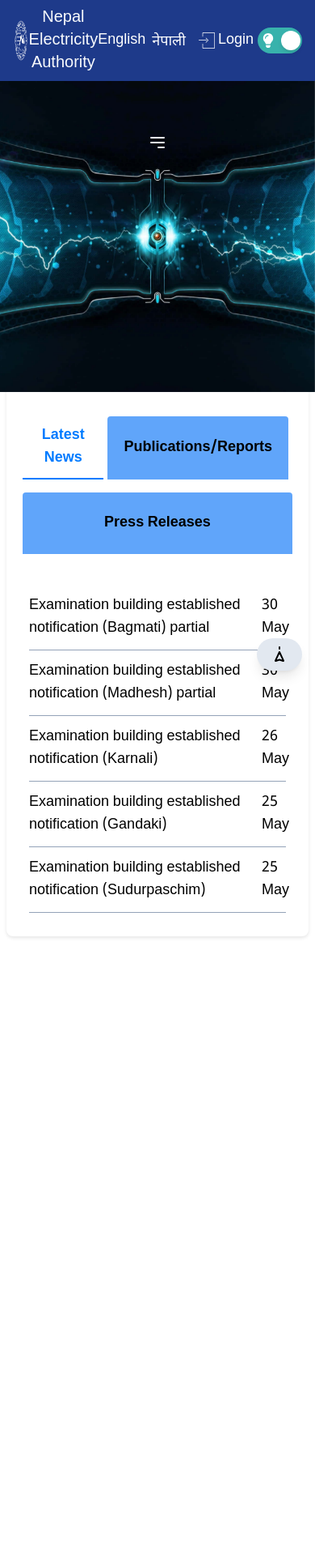
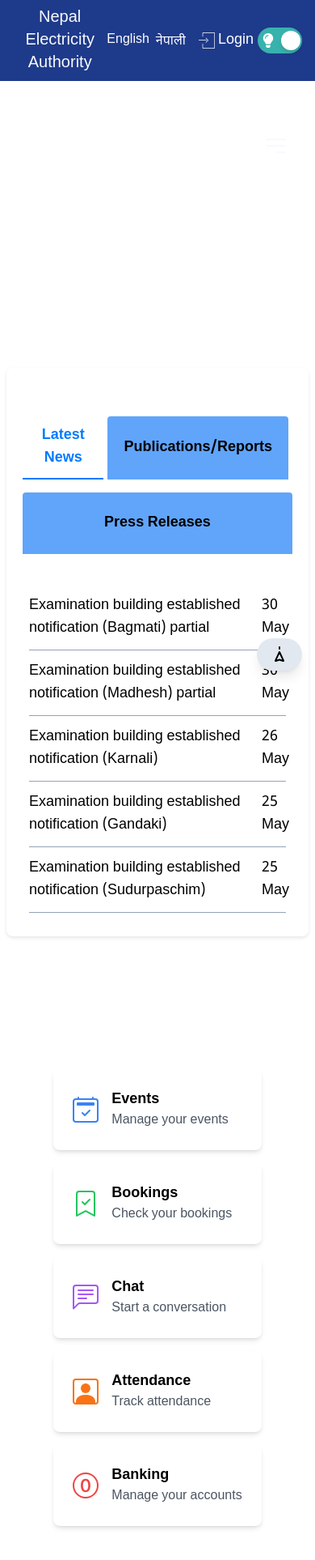
Before and after one commit to Aashish-Lam/NEAdemo, a React (Vite) app: page / in a window 390 px wide. Shown: the top 1926 px of the page at 81% size. Built offline with nearby package versions, Linux system fonts and the light colour scheme.

Commit message:
modified the litlle things in Publications Services Header Tab and navbar

```diff
--- a/src/component/Navbar.jsx
+++ b/src/component/Navbar.jsx
@@ -1,10 +1,8 @@
 import React, { useState, useEffect } from "react";
 import i1 from "../assets/nea-logo-white.png";
-import NeaHeader from "./NeaHeader";
 import translations from "../translation"; // Import the translations object
-import HeaderBg from "./HeaderBg";
 
-const Header = () => {
+const Header = ({ isMobile }) => {
   const [isOpen, setIsOpen] = useState({});
   const [isMobileMenuOpen, setIsMobileMenuOpen] = useState(false);
   const [navbarLinks, setNavbarLinks] = useState(translations.en); // Default language is English
@@ -19,17 +17,33 @@
   const toggleMobileMenu = () => {
     setIsMobileMenuOpen(!isMobileMenuOpen);
   };
+
+  // useEffect to update navbarLinks when language changes
+  useEffect(() => {
+    setNavbarLinks(translations.en); // Change this based on your language logic
+  }, []);
+
   return (
-    <nav className="  text-gray-100 dark:text-white p-4 pb-16">
-      <div className="max-w-screen-xl mx-auto px-4 lg:px-8 ">
-        <div className="flex items-center justify-center h-16 mt-8 ">
-          <div className="md:hidden">
+    <nav
+      className={`text-gray-100 dark:text-white p-4 pb-16 ${
+        isMobile ? "block" : "hidden"
+      }`}
+    >
+      <div className="max-w-screen-xl mx-auto px-4 lg:px-8">
+        <div className="flex items-center justify-between h-16 mt-8">
+          <img
+            src={i1}
+            alt="Logo"
+            className="w-10 h-10"
+          />{" "}
+          {/* Add your logo */}
+          <div className="md:hidden flex items-center">
             <button
               onClick={toggleMobileMenu}
               className="text-slate-50 dark:text-gray-200 focus:outline-none"
             >
               <svg
-                className="w-6 h-6"
+                className="w-8 h-8" // Increased size
                 fill="none"
                 stroke="currentColor"
                 viewBox="0 0 24 24"
@@ -89,8 +103,7 @@
                           <a
                             key={dropdownKey}
                             href={navbarLinks[key].dropdown[dropdownKey].url}
-                            className="block px-4 py-2  text-lg font
-                     -semibold hover:bg-gray-200 focus:bg-gray-200 dark:hover:bg-gray-600 dark:focus:bg-gray-600"
+                            className="block px-4 py-2  text-lg font-semibold hover:bg-gray-200 focus:bg-gray-200 dark:hover:bg-gray-600 dark:focus:bg-gray-600"
                           >
                             {navbarLinks[key].dropdown[dropdownKey].text}
                           </a>
@@ -114,11 +127,23 @@
 };
 
 const Navbar = () => {
+  const [isMobile, setIsMobile] = useState(window.innerWidth <= 768);
+
+  useEffect(() => {
+    const resizeHandler = () => {
+      setIsMobile(window.innerWidth <= 768);
+    };
+
+    window.addEventListener("resize", resizeHandler);
+
+    return () => {
+      window.removeEventListener("resize", resizeHandler);
+    };
+  }, []);
+
   return (
     <>
-      <HeaderBg>
-        <Header />
-      </HeaderBg>
+      <Header isMobile={isMobile} />
     </>
   );
 };
--- a/src/component/Service.jsx
+++ b/src/component/Service.jsx
@@ -6,17 +6,70 @@
   BsChatLeftText,
   BsPersonSquare,
 } from "react-icons/bs";
+import { useTranslation } from "react-i18next";
 
-import Nea from "./Nea";
-import { Link } from "react-router-dom";
-import { useTranslation } from "react-i18next";
 const IconTile = () => {
   const { t } = useTranslation();
   return (
-    <div className="hidden md:flex flex-col items-center cursor-pointer ml-16 mt-16 ">
+    <div className="flex items-center justify-center flex-col md:flex-row">
+      {/* Cards for Small Screens */}
+      <div className="grid grid-cols-1 gap-4 md:hidden w-full p-4">
+        <div className="bg-white rounded-lg shadow-md p-6 flex items-center">
+          <BsCalendar2Check
+            className="text-blue-500"
+            size={32}
+          />
+          <div className="ml-4">
+            <h3 className="text-lg font-semibold">Events</h3>
+            <p className="text-gray-600">Manage your events</p>
+          </div>
+        </div>
+        <div className="bg-white rounded-lg shadow-md p-6 flex items-center">
+          <BsBookmarkCheck
+            className="text-green-500"
+            size={32}
+          />
+          <div className="ml-4">
+            <h3 className="text-lg font-semibold">Bookings</h3>
+            <p className="text-gray-600">Check your bookings</p>
+          </div>
+        </div>
+        <div className="bg-white rounded-lg shadow-md p-6 flex items-center">
+          <BsChatLeftText
+            className="text-purple-500"
+            size={32}
+          />
+          <div className="ml-4">
+            <h3 className="text-lg font-semibold">Chat</h3>
+            <p className="text-gray-600">Start a conversation</p>
+          </div>
+        </div>
+        <div className="bg-white rounded-lg shadow-md p-6 flex items-center">
+          <BsPersonSquare
+            className="text-orange-500"
+            size={32}
+          />
+          <div className="ml-4">
+            <h3 className="text-lg font-semibold">Attendance</h3>
+            <p className="text-gray-600">Track attendance</p>
+          </div>
+        </div>
+        <div className="bg-white rounded-lg shadow-md p-6 flex items-center">
+          <Bs0Circle
+            className="text-red-500"
+            size={32}
+          />
+          <div className="ml-4">
+            <h3 className="text-lg font-semibold">Banking</h3>
+            <p className="text-gray-600">Manage your accounts</p>
+          </div>
+        </div>
+      </div>
 
+      {/* Existing Layout for Medium and Large Screens */}
+      <div className="hidden md:flex flex-col items-center cursor-pointer ml-16 mt-16">
         <div
-        className="w-24 h-24 md:w-28 md:h-28 bg-blue-700 hover:scale-105  hover:transition-all duration-300 ease-in-out flex items-center justify-center hover:bg-slate-700"
+          className="w-24 h-24 md:w-28 md:h-28 bg-blue-700 hover:scale-105 hover:transition-all duration-300 ease-in-out flex items-center justify-center hover:bg-slate-700"
           style={{
             transform: "rotate(-45deg)",
             boxShadow: "0px 0px 10px rgba(0, 0, 0, 0.5)",
@@ -26,8 +79,11 @@
           }}
         >
           <div className="flex flex-col items-center justify-center w-full h-full">
-          <BsCalendar2Check className="text-white rotate-45 ml-7 " size={24} />
-          <div className="transform text-center rotate-45 pr-4   text-slate-100 font-semibold mt-2">
+            <BsCalendar2Check
+              className="text-white rotate-45 ml-7"
+              size={24}
+            />
+            <div className="transform text-center rotate-45 pr-4 text-slate-100 font-semibold mt-2">
               <p>Events</p>
             </div>
           </div>
@@ -45,8 +101,11 @@
             }}
           >
             <div className="flex flex-col items-center justify-center w-full h-full">
-            <BsBookmarkCheck className="text-white ml-9 rotate-45 " size={32} />
-            <div className="transform rotate-45 pr-8   text-center text-slate-100 font-semibold mt-4">
+              <BsBookmarkCheck
+                className="text-white ml-9 rotate-45"
+                size={32}
+              />
+              <div className="transform rotate-45 pr-8 text-center text-slate-100 font-semibold mt-4">
                 <p>Bookings</p>
               </div>
             </div>
@@ -62,8 +121,11 @@
             }}
           >
             <div className="flex flex-col items-center justify-center w-full h-full">
-            <BsChatLeftText className="text-white rotate-45 ml-9  " size={32} />
-            <div className="transform rotate-45 pr-5   text-center text-slate-100 font-semibold mt-2">
+              <BsChatLeftText
+                className="text-white rotate-45 ml-9"
+                size={32}
+              />
+              <div className="transform rotate-45 pr-5 text-center text-slate-100 font-semibold mt-2">
                 <p>Chat</p>
               </div>
             </div>
@@ -81,8 +143,11 @@
           }}
         >
           <div className="flex flex-col items-center justify-center w-full h-full">
-          <BsPersonSquare className="text-white rotate-45 ml-12 " size={32} />
-          <div className="transform rotate-45 pr-7   text-center pb-3 text-slate-100 font-semibold mt-4">
+            <BsPersonSquare
+              className="text-white rotate-45 ml-12"
+              size={32}
+            />
+            <div className="transform rotate-45 pr-7 text-center pb-3 text-slate-100 font-semibold mt-4">
               <p>Attendance</p>
             </div>
           </div>
@@ -101,9 +166,12 @@
         >
           <div className="flex flex-col items-center justify-center w-full h-full">
             {/* Add your desired icon component */}
-          <Bs0Circle className="text-white rotate-45 ml-9 " size={32} />
-          <div className="transform rotate-45 pr-7   text-center text-slate-100 font-semibold mt-4">
-            <p> Name a</p> {/* Change to your random name */}
+            <Bs0Circle
+              className="text-white rotate-45 ml-9"
+              size={32}
+            />
+            <div className="transform rotate-45 pr-7 text-center text-slate-100 font-semibold mt-4">
+              <p>Banking</p> {/* Change to your random name */}
             </div>
           </div>
         </div>
@@ -117,21 +185,23 @@
             borderRadius: "10px",
             marginTop: "-203px", // Adjust this value to position it correctly
             marginLeft: "-340px",
-
           }}
         >
           <div className="flex flex-col items-center justify-center w-full h-full">
             {/* Add your desired icon component */}
-          <Bs0Circle className="text-white rotate-45 ml-9" size={32} />
-          <div className="transform rotate-45 pr-7   text-center text-slate-100 font-semibold mt-4">
-            <p> Name 2</p> {/* Change to your random name */}
+            <Bs0Circle
+              className="text-white rotate-45 ml-9"
+              size={32}
+            />
+            <div className="transform rotate-45 pr-7 text-center text-slate-100 font-semibold mt-4">
+              <p>Name 2</p> {/* Change to your random name */}
             </div>
           </div>
         </div>
 
         {/* Additional Rhombus */}
         <div
-        className="w-24 h-24 md:w-28 md:h-28 hover:bg-slate-700  bg-pink-700 hover:scale-105 hover:transition-all duration-300 ease-in-out  items-center justify-center mt-2 "
+          className="w-24 h-24 md:w-28 md:h-28 hover:bg-slate-700 bg-pink-700 hover:scale-105 hover:transition-all duration-300 ease-in-out items-center justify-center mt-2"
           style={{
             transform: "rotate(-45deg)",
             boxShadow: "0px 0px 10px rgba(0, 0, 0, 0.5)",
@@ -142,9 +212,12 @@
         >
           <div className="flex flex-col items-center justify-center w-full h-full">
             {/* Add your desired icon component */}
-          <Bs0Circle className="text-white rotate-45 ml-9 " size={32} />
+            <Bs0Circle
+              className="text-white rotate-45 ml-9"
+              size={32}
+            />
             <div className="transform rotate-45 text-center pr-7 text-slate-100 font-semibold mt-4">
-            <p> Name</p> {/* Change to your random name */}
+              <p>Name</p> {/* Change to your random name */}
             </div>
           </div>
         </div>
@@ -161,16 +234,18 @@
         >
           <div className="flex flex-col items-center justify-center w-full h-full">
             {/* Add your desired icon component */}
-          <Bs0Circle className="text-white rotate-45 ml-12 " size={32} />
-          <div className="transform rotate-45 pr-7   text-center text-slate-100 font-semibold mt-4">
+            <Bs0Circle
+              className="text-white rotate-45 ml-12"
+              size={32}
+            />
+            <div className="transform rotate-45 pr-7 text-center text-slate-100 font-semibold mt-4">
               <p>Random Name</p> {/* Change to your random name */}
             </div>
           </div>
         </div>
 
         <div
-        className="w-24 h-24 md:w-28 md:h-28 bg-indigo-700 hover:scale-105 hover:transition-all duration-300 ease-in-out  items-center justify-center mt-2
-        hover:bg-slate-700"
+          className="w-24 h-24 md:w-28 md:h-28 bg-indigo-700 hover:scale-105 hover:transition-all duration-300 ease-in-out items-center justify-center mt-2 hover:bg-slate-700"
           style={{
             transform: "rotate(-45deg)",
             boxShadow: "0px 0px 10px rgba(0, 0, 0, 0.5)",
@@ -181,13 +256,16 @@
         >
           <div className="flex flex-col items-center justify-center w-full h-full">
             {/* Add your desired icon component */}
-          <Bs0Circle className="text-white rotate-45 ml-12" size={32} />
+            <Bs0Circle
+              className="text-white rotate-45 ml-12"
+              size={32}
+            />
             <div className="transform rotate-45 pr-7 text-center text-slate-100 font-semibold mt-4">
               <p>Random Name</p> {/* Change to your random name */}
             </div>
           </div>
         </div>
-
+      </div>
     </div>
   );
 };
--- a/src/component/Tab.jsx
+++ b/src/component/Tab.jsx
@@ -50,7 +50,7 @@
   }
 
   return (
-    <div className="app-container mt-7 mx-2 md:mx-[110px] flex flex-col md:flex-row">
+    <div className="app-container mt-7 mx-2 md:mx-[110px] flex flex-col xl:flex-row">
       <div className="App dark:bg-slate-800 text-lg">
         <div className="tabs dark:bg-slate-800 mt-10 md:mt-1 ">
           <button
@@ -90,7 +90,9 @@
           {activeTab === t("PRESS_RELEASES") && renderContent(pressReleases)}
         </div>
       </div>
-      <Service />
+      <div className="xl:ml-4">
+        <Service />
+      </div>
     </div>
   );
 }
--- a/src/pages/Header.jsx
+++ b/src/pages/Header.jsx
@@ -57,7 +57,7 @@
             className="flex items-center space-x-2"
           >
             <img
-              className="w-16 h-16 lg:w-20 lg:h-20"
+              className="w-16 h-16 lg:w-20 lg:h-20 hidden md:block" // Show on medium screens and larger
               src={i1}
               alt="Nepal Electricity Authority Logo"
             />
@@ -68,11 +68,11 @@
             {t("brandTitle")}
           </h1>
 
-            <NavLinks
-              navbarLinks={translations[i18n.language]}
-              isOpen={isOpen}
-              toggleDropdown={toggleDropdown}
-            />
+          <NavLinks
+            navbarLinks={translations[i18n.language]}
+            isOpen={isOpen}
+            toggleDropdown={toggleDropdown}
+          />
         </div>
 
         {/* Language Switch, Login, and Theme Toggle */}
@@ -80,13 +80,13 @@
           <div className="flex items-center space-x-2">
             <button
               onClick={() => changeLanguage("en")}
-              className="hover:text-gray-400"
+              className="hover:text-gray-400 text-base md:text-lg"
             >
               {t("English")}
             </button>
             <button
               onClick={() => changeLanguage("ne")}
-              className="hover:text-gray-400 mt-1"
+              className="hover:text-gray-400 mt-1 text-base md:text-lg"
             >
               {t("नेपाली")}
             </button>
```
Also changed, not shown: src/component/Publication.jsx (+9 -12 lines). Lines whose indentation alone changed are shown as unchanged.
